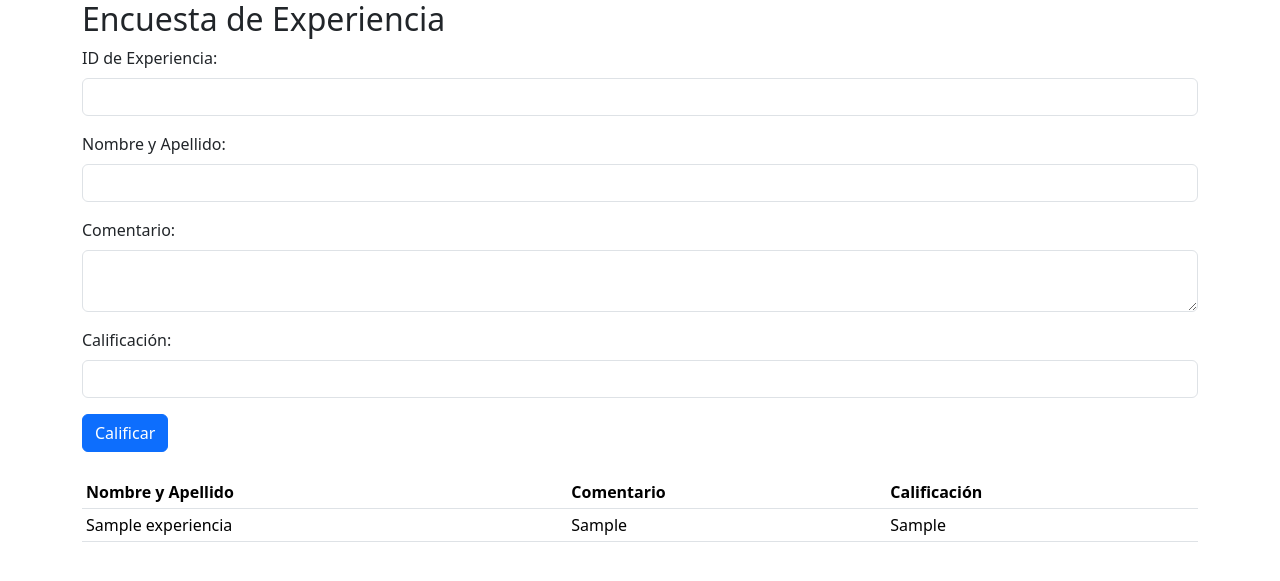
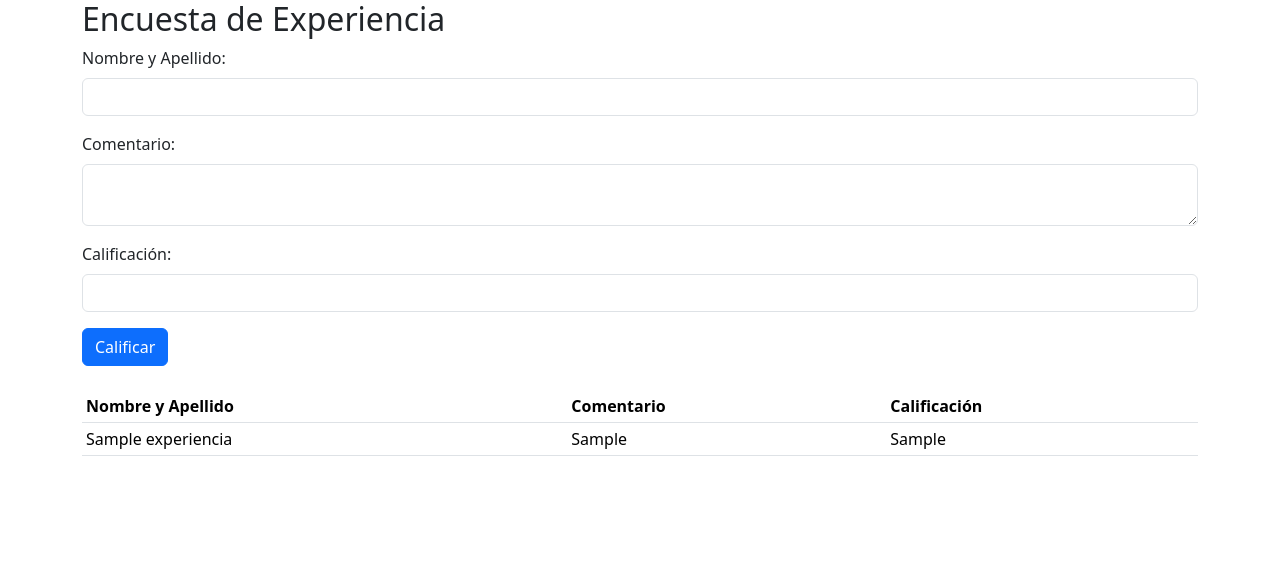
Before and after one commit to Leobar67/Pr-ctica2, a Flask app: page / in a window 1280 px wide. Shown: the top 581 px of the page. Run offline with Flask 3, Linux system fonts and the light colour scheme; tables that the repository leaves empty or names only in its code hold one stand-in row (values such as "Sample post"); some libraries are stand-ins or nearby versions.

Commit message:
Update app.html

```diff
--- a/templates/app.html
+++ b/templates/app.html
@@ -11,11 +11,8 @@
 <body>
     <div class="container">
         <h2>Encuesta de Experiencia</h2>
-<form id="encuestaForm" method="POST" action="/guardar_encuesta">
-    <div class="mb-3">
-        <label for="Id_Experiencia" class="form-label">ID de Experiencia:</label>
-        <input type="number" class="form-control" id="Id_Experiencia" name="Id_Experiencia" required>
-    </div>
+        <form id="encuestaForm">
+            <!-- Eliminado el campo de ID de Experiencia -->
             <div class="mb-3">
                 <label for="Nombre_Apellido" class="form-label">Nombre y Apellido:</label>
                 <input type="text" class="form-control" id="Nombre_Apellido" name="Nombre_Apellido" required minlength="10" maxlength="50">
@@ -30,6 +27,7 @@
             </div>
             <button type="submit" class="btn btn-primary">Calificar</button>
         </form>
+
         <table class="table table-sm mt-4">
             <thead>
                 <tr>
@@ -70,20 +68,13 @@
                 cluster: "us2"
             });
 
-            // Canal para recibir los registros de encuesta
             var channel = pusher.subscribe("registroencusta");
-
-            // Evento que se ejecutará cuando haya un nuevo registro de encuesta
             channel.bind("nuevoRegistroEncuesta", function (registro) {
                 encuesta();
             });
 
-            // Validación del formulario con jQuery
             $("#encuestaForm").validate({
                 messages: {
-                    Id_Experiencia: {
-                        required: "Por favor, introduce un ID de experiencia."
-                    },
                     Nombre_Apellido: {
                         required: "Por favor, introduce tu nombre y apellido.",
                         minlength: "Debes introducir al menos 10 caracteres.",
```
Lines whose indentation alone changed are shown as unchanged.
